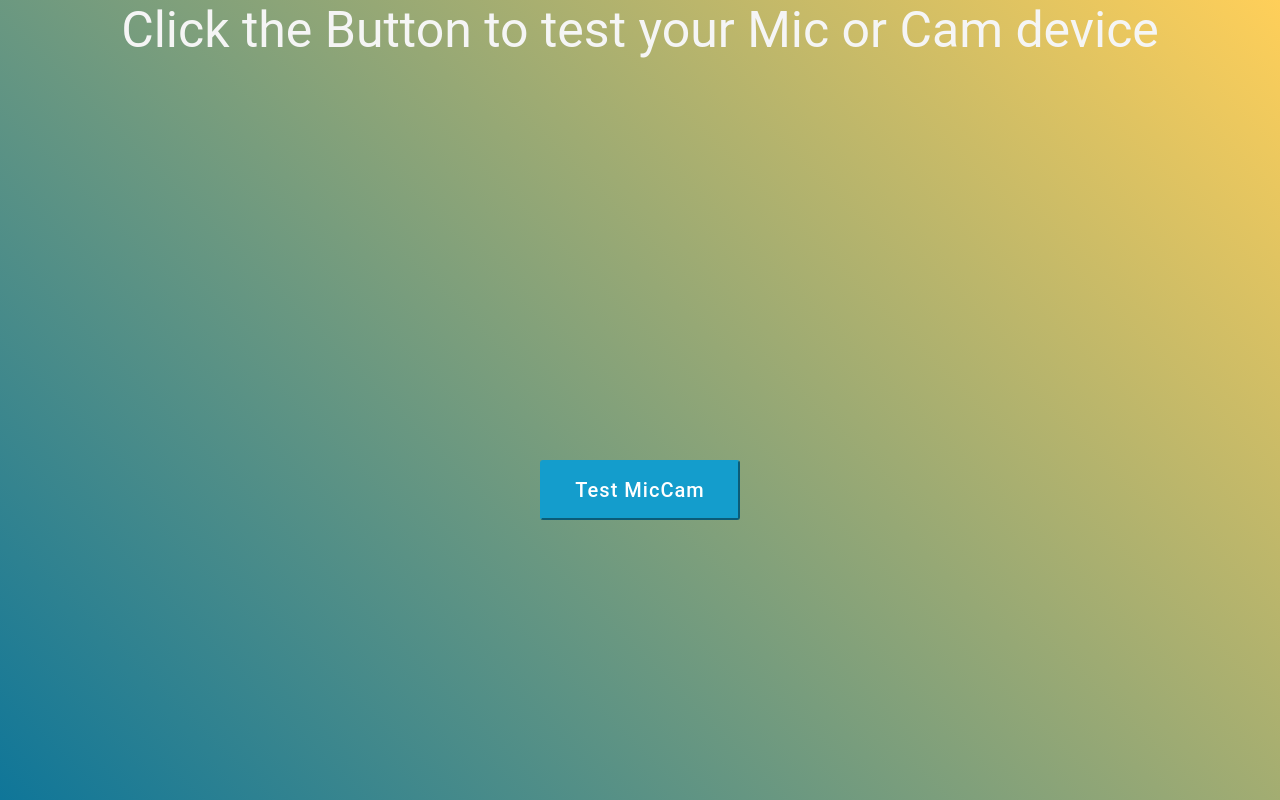
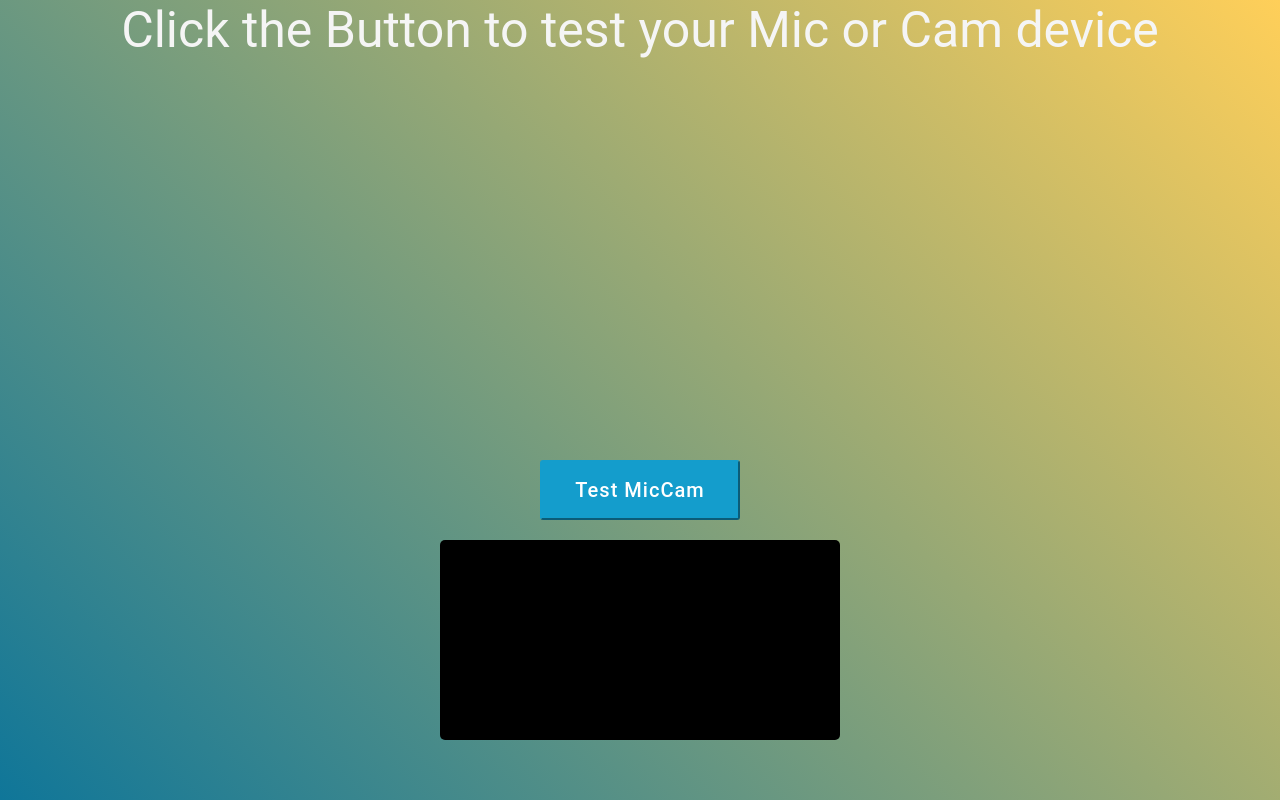
Before and after one commit to mohsen-pashootan/mic_cam_test, a React (Create React App) app: page / in a window 1280 px wide. Built offline with nearby package versions, Linux system fonts and the light colour scheme.

Commit message:
video box

```diff
--- a/src/assets/sass/components/_main.scss
+++ b/src/assets/sass/components/_main.scss
@@ -32,5 +32,19 @@
     cursor: pointer;
     width: 200px;
     height: 60px;
+    @media only screen and (max-width: 991px) {
+      margin-top: 200px;
+    }
+  }
+
+  &__video {
+    width: 400px;
+    height: 200px;
+    background-color: black;
+    margin-top: 20px;
+    border-radius: 5px;
+    @media only screen and (max-width: 991px) {
+      width: 350px;
+    }
   }
 }
--- a/src/container/home/index.jsx
+++ b/src/container/home/index.jsx
@@ -21,6 +21,13 @@ export default function Home() {
       <button className="c-main__button" onClick={handleTestModalActivate}>
         Test MicCam
       </button>
+
+      <video
+        className="c-main__video"
+        autoPlay={true}
+        muted={true}
+        id={localStorage.getItem("selectedCam")}
+      />
       {modalTest && (
         <MicCamTest
           onSubmitTestDevice={handleSubmitTestDevice}
```
